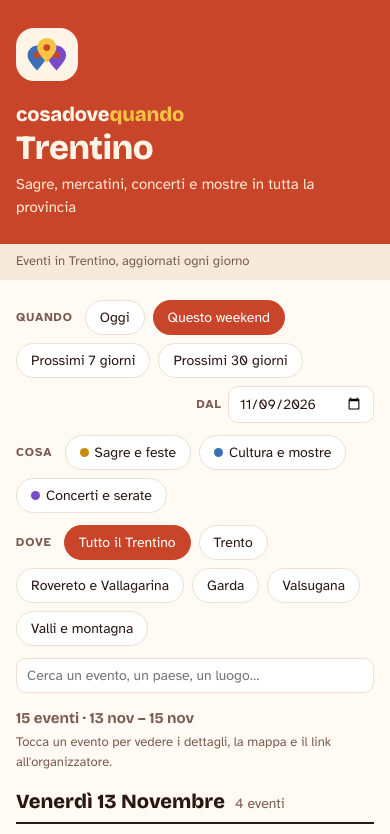
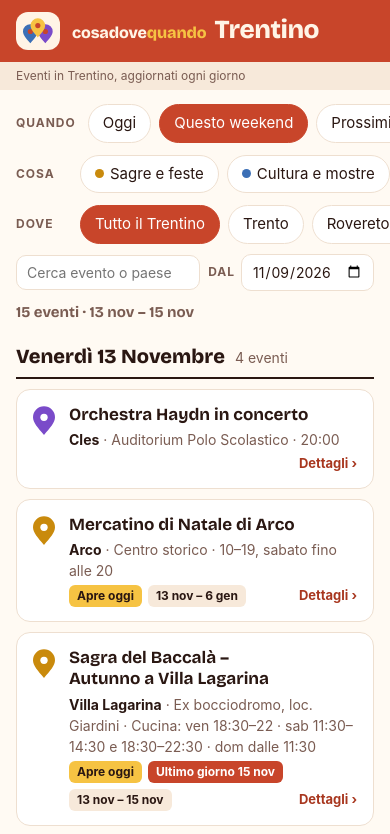
Before and after one commit to maurizioparis74-coder/cosadovequando, a plain HTML site: page trentino/index.html in a window 390 px wide. Shown: the top 834 px of the page. Drawn offline with Linux system fonts and the light colour scheme; no server answers.

Commit message:
Pagina Trentino più leggibile sul telefono
Testata compatta su una riga, filtri su righe scorrevoli, ricerca e data sulla stessa riga: gli eventi si vedono già nella prima schermata. Il testo usa il carattere di sistema al posto di Atkinson Hyperlegible, che ha lo zero barrato.

Co-Authored-By: Claude Opus 5.5 <noreply@anthropic.com>
Claude-Session: https://claude.ai/code/session_019DQ5NwS5y9RBu7kXP5HECQ

```diff
--- a/trentino/index.html
+++ b/trentino/index.html
@@ -17,7 +17,8 @@
   --bg:#FFFAF3; --card:#FFFFFF; --fg:#2A1712; --muted:#7A5C52; --line:#EEDFD0; --chip:#F7E9DA;
   --sagre:#C98A0C; --cultura:#3B6FB6; --concerti:#7A4BC9; --natura:#3E8A6E;
   --display:'Bricolage Grotesque', 'Segoe UI', system-ui, sans-serif;
-  --body:'Atkinson Hyperlegible', 'Segoe UI', system-ui, sans-serif;
+  /* testo: carattere di sistema (San Francisco su iPhone, Roboto su Android): più leggibile sul telefono e senza lo zero barrato */
+  --body:-apple-system, BlinkMacSystemFont, 'Segoe UI', Roboto, 'Helvetica Neue', Arial, sans-serif;
 }
 @media (prefers-color-scheme: dark){:root:not([data-theme="light"]){
   --bg:#1D1210; --card:#2A1B17; --fg:#FFF4E6; --muted:#C9AFA4; --line:#3D2A24; --chip:#3A2721;
@@ -86,6 +87,24 @@ footer{margin-top:28px;border-top:1px solid var(--line)}
 footer .wrap{padding-block:18px 28px;font-size:13px;color:var(--muted);display:flex;flex-direction:column;gap:4px}
 @media (max-width:480px){.ev h3{font-size:17px}.dayhead h2{font-size:20px}}
 @media (prefers-reduced-motion:no-preference){.ev{transition:transform .15s}.ev:hover{transform:translateY(-1px)}}
+/* Telefono: testata compatta e filtri su una riga scorrevole, così gli eventi si vedono subito */
+@media (max-width:600px){
+  header .wrap{padding-block:12px 12px;gap:12px;flex-wrap:nowrap}
+  .logo{width:44px;height:38px;border-radius:12px;padding:6px 7px}
+  .brand{flex-direction:row;align-items:baseline;gap:8px;flex-wrap:wrap}
+  .brand .eyebrow{font-size:16px!important}
+  h1{font-size:26px}
+  .tag{display:none}
+  .note .wrap{padding-block:5px;font-size:12px}
+  .controls{gap:8px;padding-block:12px 4px}
+  .row.scroll{flex-wrap:nowrap;overflow-x:auto;scrollbar-width:none;-webkit-overflow-scrolling:touch;margin-inline:-16px;padding-inline:16px;padding-block:2px}
+  .row.scroll::-webkit-scrollbar{display:none}
+  .row.scroll .pill{flex:none;font-size:15px;padding:7px 14px}
+  .row.scroll .lbl{flex:none;min-width:52px}
+  .searchrow{flex-wrap:nowrap}
+  .searchrow input[type=date]{flex:none;width:9.5em}
+  .hint{display:none}
+}
 </style>
 
 <header class="band">
@@ -106,17 +125,16 @@ footer .wrap{padding-block:18px 28px;font-size:13px;color:var(--muted);display:f
 
 <main class="wrap">
   <div class="controls">
-    <div class="row" role="group" aria-label="Periodo">
+    <div class="row scroll" role="group" aria-label="Periodo">
       <span class="lbl">Quando</span>
       <button class="pill" data-win="oggi" aria-pressed="false" id="w-oggi">Oggi</button>
       <button class="pill" data-win="weekend" aria-pressed="true" id="w-weekend">Questo weekend</button>
       <button class="pill" data-win="7" aria-pressed="false" id="w-7">Prossimi 7 giorni</button>
       <button class="pill" data-win="30" aria-pressed="false" id="w-30">Prossimi 30 giorni</button>
-      <label class="row" style="gap:6px;margin-left:auto"><span class="lbl" style="margin:0">dal</span><input type="date" id="dal"></label>
     </div>
-    <div class="row" role="group" aria-label="Categoria" id="cats"><span class="lbl">Cosa</span></div>
-    <div class="row" role="group" aria-label="Zona" id="zone"><span class="lbl">Dove</span></div>
-    <div class="row"><input type="search" id="q" placeholder="Cerca un evento, un paese, un luogo…" aria-label="Cerca"></div>
+    <div class="row scroll" role="group" aria-label="Categoria" id="cats"><span class="lbl">Cosa</span></div>
+    <div class="row scroll" role="group" aria-label="Zona" id="zone"><span class="lbl">Dove</span></div>
+    <div class="row searchrow"><input type="search" id="q" placeholder="Cerca evento o paese" aria-label="Cerca"><label class="row" style="gap:6px;flex-wrap:nowrap"><span class="lbl" style="margin:0">dal</span><input type="date" id="dal" aria-label="A partire dal giorno"></label></div>
   </div>
   <div class="summary" id="summary" aria-live="polite"></div>
   <div class="hint">Tocca un evento per vedere i dettagli, la mappa e il link all'organizzatore.</div>
```
